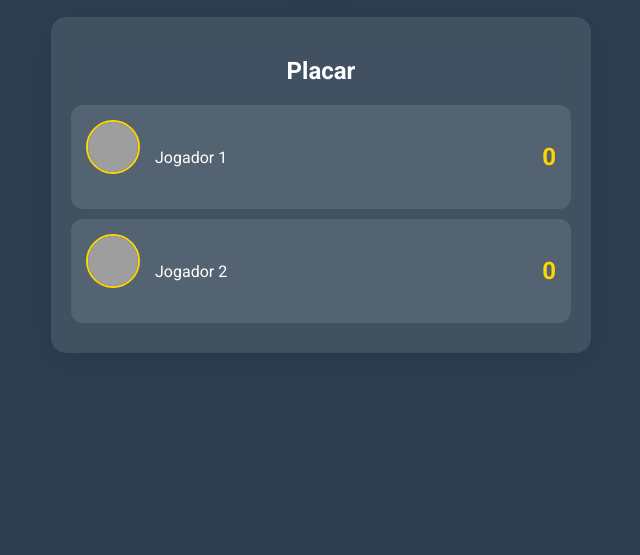
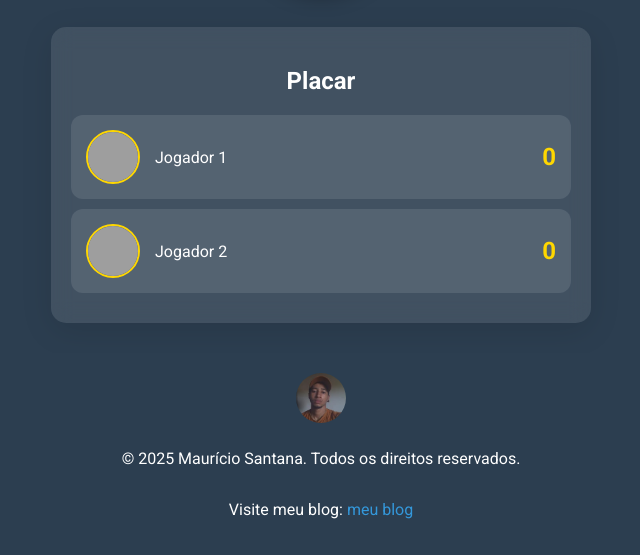
Before and after one commit to SantosJI4/caraoucoroa, a website: page dev/index.html in a window 1280 px wide. Shown: the part 602-1157 px from the top of the page, without its empty margins (319-959 px from the left). Before the commit the page ends 1005 px from the top, so only its background shows below. Drawn offline with Linux system fonts and the light colour scheme; grey boxes are pictures that could not be loaded.

Commit message:
feat: add footer

```diff
--- a/dev/index.html
+++ b/dev/index.html
@@ -17,28 +17,6 @@
     />
   </head>
   <body>
-    <div id="welcomeModal" class="modal">
-      <div class="modal-content">
-        <span class="close-button">&times;</span>
-        <div class="profile">
-          <img
-            src="https://scontent-for2-1.cdninstagram.com/v/t51.2885-19/480358736_2123169314765255_743894399836785178_n.jpg?stp=dst-jpg_s150x150_tt6&_nc_ht=scontent-for2-1.cdninstagram.com&_nc_cat=111&_nc_oc=Q6cZ2AE6KFHkpHXIEFkJG17CYzaBAQ4uOpoAvBCeUTZTmQz1m16kBeVaEfatcydzUnuH1YnOnzwCTGs6QjT9cKc7iFTN&_nc_ohc=WQA4qX-ecaYQ7kNvgGBcNpY&_nc_gid=94671972d5dd48e8bf626d5b1b105fc7&edm=ACE-g0gBAAAA&ccb=7-5&oh=00_AYALHL_dhpaoFOTt5CNd4OhrW_dYrpGsBeAg41JXA5VlGg&oe=67C16590&_nc_sid=b15361"
-            alt="Minha Foto de Perfil"
-            class="profile-pic"
-          />
-          <div class="bio">
-            <p>
-              Olá! Meu nome é Iury santos. Sou desenvolvedor web com experiência
-              em HTML, CSS, JavaScript e outras tecnologias. Adoro criar
-              projetos inovadores e compartilhar meu conhecimento com a
-              comunidade. Bem-vindo ao meu site! mais informação sobre mim meu
-              blog:
-              <a href="https://iury-santos-dev-blog.vercel.app/">meu blog</a>
-            </p>
-          </div>
-        </div>
-      </div>
-    </div>
     <header>
       <h1>Cara ou Coroa</h1>
     </header>
@@ -121,5 +99,21 @@
       </section>
     </main>
     <script src="./main.js"></script>
+    <footer>
+      <div class="footer-content">
+        <img
+          src="./images/480358736_2123169314765255_743894399836785178_n.jpg"
+          alt="Minha Foto de Perfil"
+          class="footer-profile-pic"
+        />
+        <p>&copy; 2025 Maurício Santana. Todos os direitos reservados.</p>
+        <p>
+          Visite meu blog:
+          <a href="https://iury-santos-dev-blog.vercel.app/" target="_blank"
+            >meu blog</a
+          >
+        </p>
+      </div>
+    </footer>
   </body>
 </html>
--- a/src/styles/main.less
+++ b/src/styles/main.less
@@ -441,3 +441,50 @@ header {
     }
   }
 }
+html,
+body {
+  height: 100%;
+  margin: 0;
+  padding: 0;
+}
+
+body {
+  display: flex;
+  flex-direction: column;
+}
+
+main {
+  flex: 1;
+}
+
+footer {
+  background-color: #2c3e50;
+  color: #ffffff;
+  text-align: center;
+  padding: 20px 0;
+  width: 100%;
+  position: relative;
+  bottom: 0;
+}
+
+.footer-content {
+  display: flex;
+  flex-direction: column;
+  align-items: center;
+}
+
+.footer-profile-pic {
+  width: 50px;
+  height: 50px;
+  border-radius: 50%;
+  margin-bottom: 10px;
+}
+
+footer a {
+  color: #3498db;
+  text-decoration: none;
+}
+
+footer a:hover {
+  text-decoration: underline;
+}
```
Also changed, not shown: dev/images/480358736_2123169314765255_743894399836785178_n.jpg (added), dev/styles/main.css.
